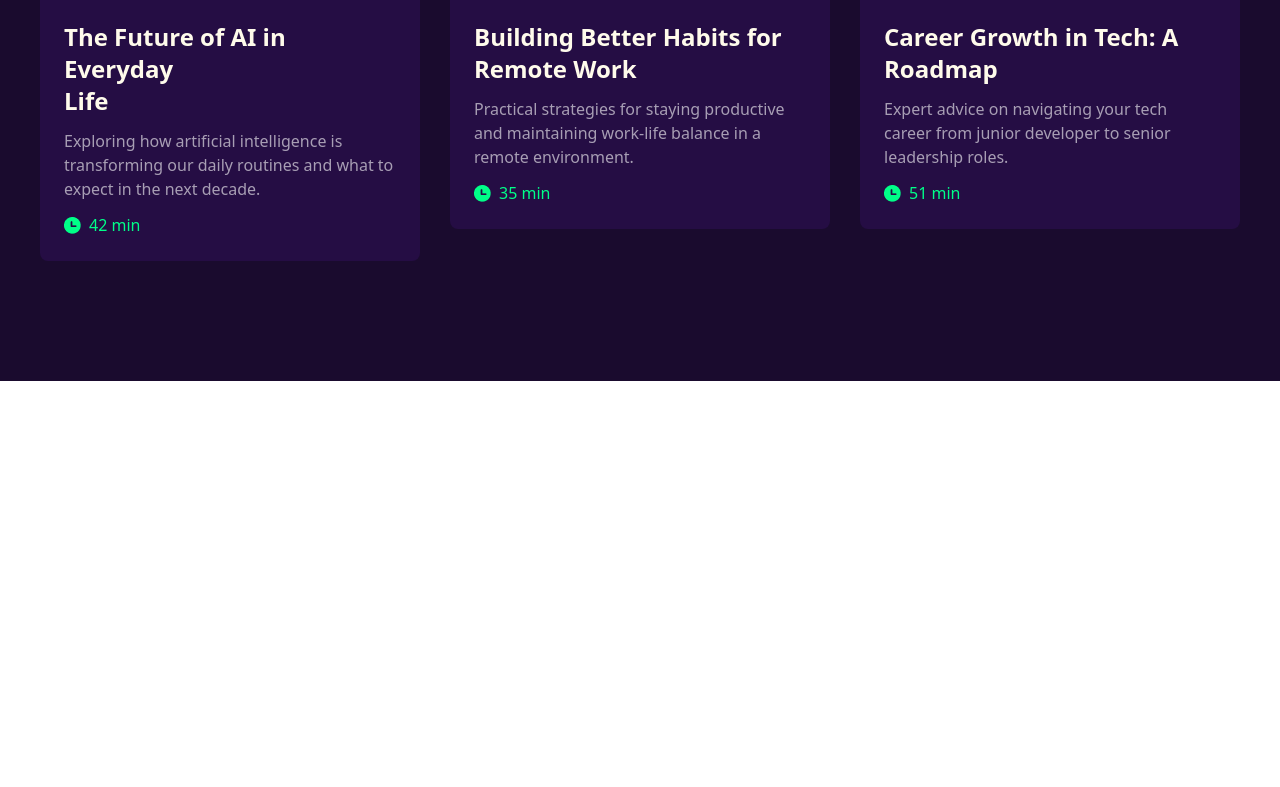
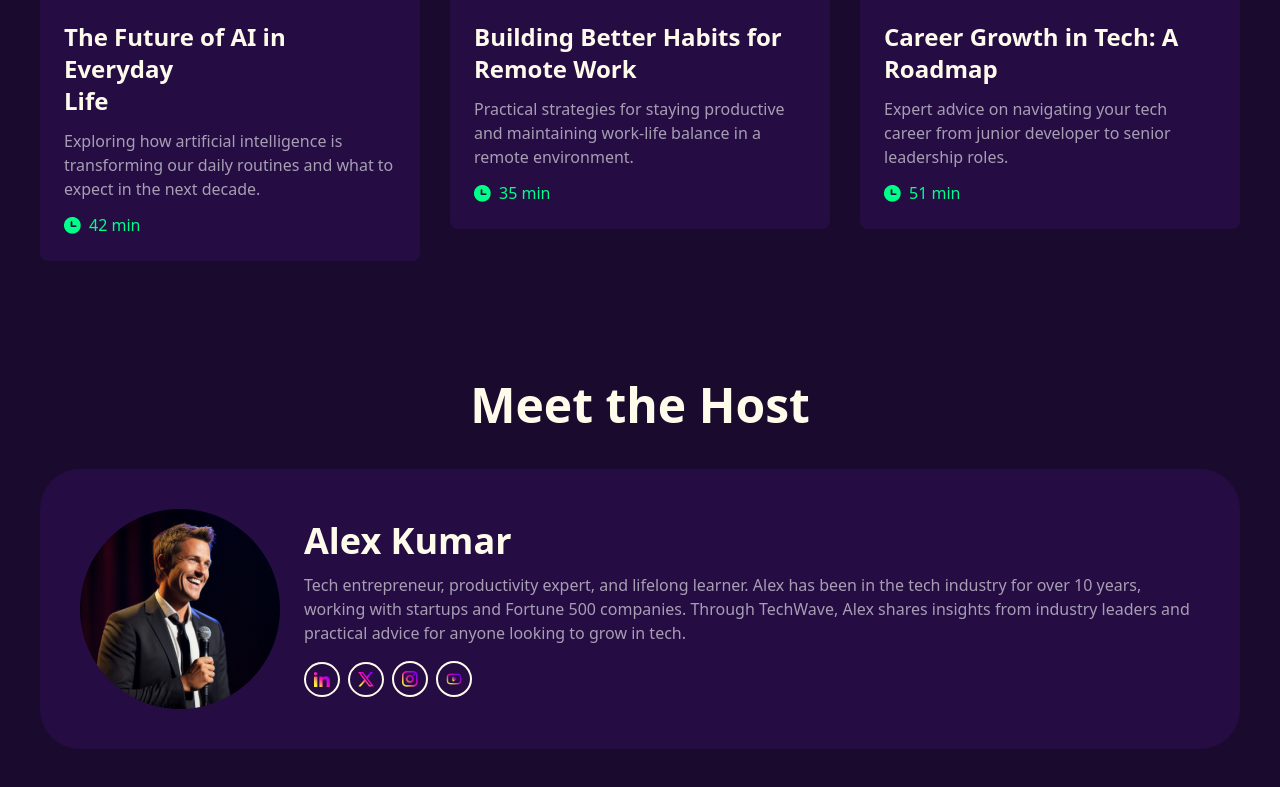
Before and after one commit to mdmostafiz755-ops/B13-A02-TechWave, a plain HTML site: page index.html in a window 1280 px wide. Shown: the part 3137-3924 px from the top of the page. Before the commit the page ends 3518 px from the top, so only its background shows below. Drawn offline with nearby package versions, Linux system fonts and the light colour scheme.

Commit message:
added host section

```diff
--- a/index.html
+++ b/index.html
@@ -128,7 +128,7 @@
         </section>
         <section class="bg-[#1A0B2E] text-amber-50 pt-[120px] pb-[120px]">
             <h3 class="text-5xl font-bold text-center pb-[40px]">Featured Episodes</h3>
-            <div class="flex gap-[30px] justify-center">
+            <div class="flex gap-[30px] justify-center pb-[120px]">
                 <div class="">
                     <iframe width="380" height="214" src="https://www.youtube.com/embed/iadzYtX4ERU?si=McYlTh0v50RtbFsa"
                         title="YouTube video player" frameborder="0"
@@ -183,6 +183,25 @@
                     </div>
                 </div>
             </div>
+            <div class="grid justify-center">
+                <h2 class="text-5xl font-bold pb-[40px] text-center">Meet the Host</h2>
+                <div class="max-w-[1200px] bg-[rgba(53,17,101,0.4)] flex justify-center items-center p-[40px] rounded-[40px] gap-6">
+                    <img src="./assets/host.png" alt="" class="w-[200px]">
+                    <div>
+                        <h4 class="font-bold text-4xl">Alex Kumar</h4>
+                        <p class="text-[rgba(255,255,255,0.6)] pt-[12px]">Tech entrepreneur, productivity expert, and lifelong learner. Alex has been in the tech
+                            industry for over 10 years, working with startups and Fortune 500 companies. Through
+                            TechWave, Alex shares insights from industry leaders and practical advice for anyone looking
+                            to grow in tech.</p>
+                        <div class="flex gap-2 items-center pt-4">
+                            <div class="border border-2 border-amber-50 rounded-[50%] p-2"><img src="./assets/linkedin.png" alt="" class="w-[16px]"></div>
+                            <div class="border border-2 border-amber-50 rounded-[50%] p-2"><img src="./assets/x.png" alt="" class="w-[16px]"></div>
+                            <div class="border border-2 border-amber-50 rounded-[50%] p-2"><img src="./assets/instagram.png" alt=""class="w-[16px]"></div>
+                            <div class="border border-2 border-amber-50 rounded-[50%] p-2"><img src="./assets/youtube.png" alt="" class="w-[16px]"></div>
+                        </div>
+                    </div>
+                </div>
+            </div>
         </section>
     </main>
 </body>
```
